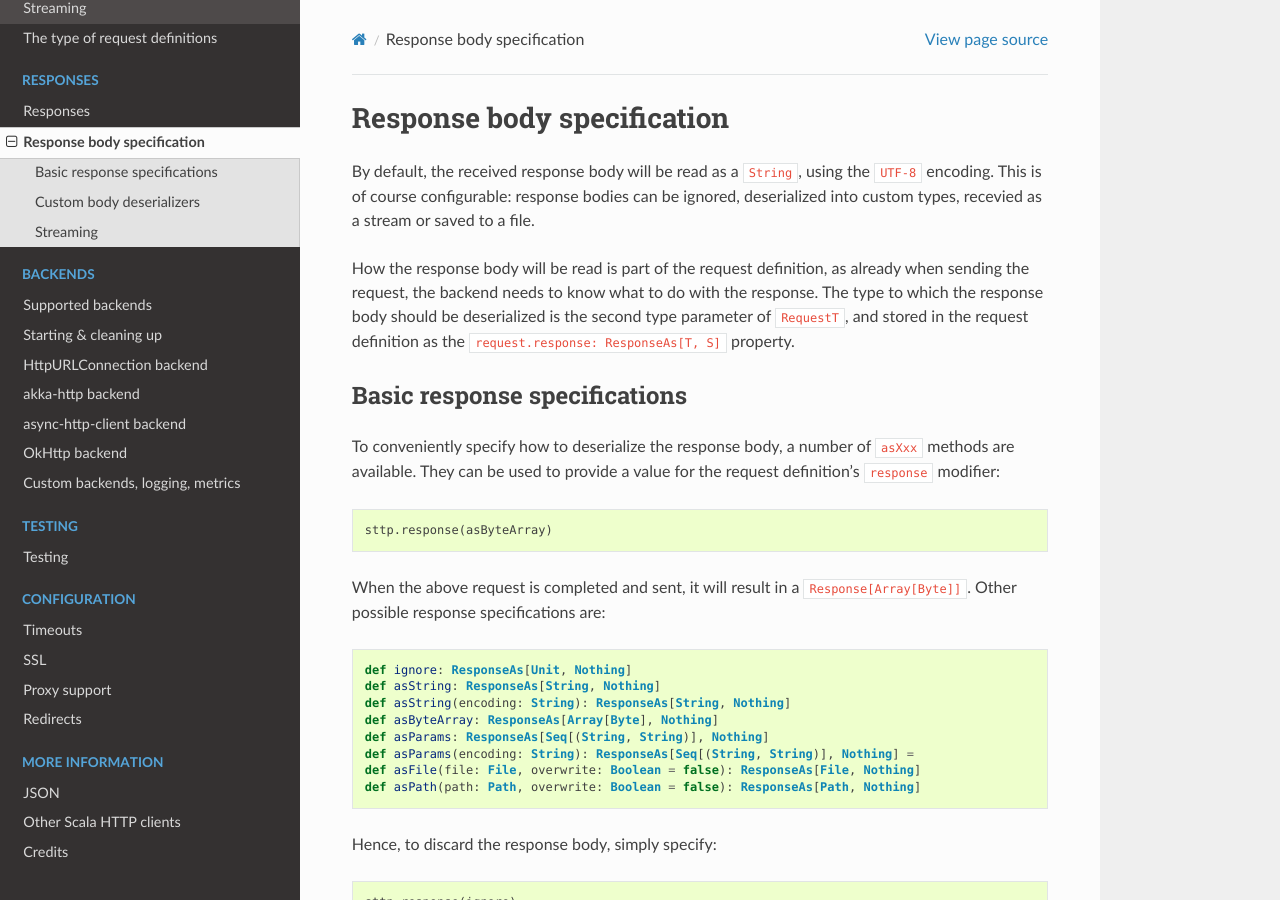
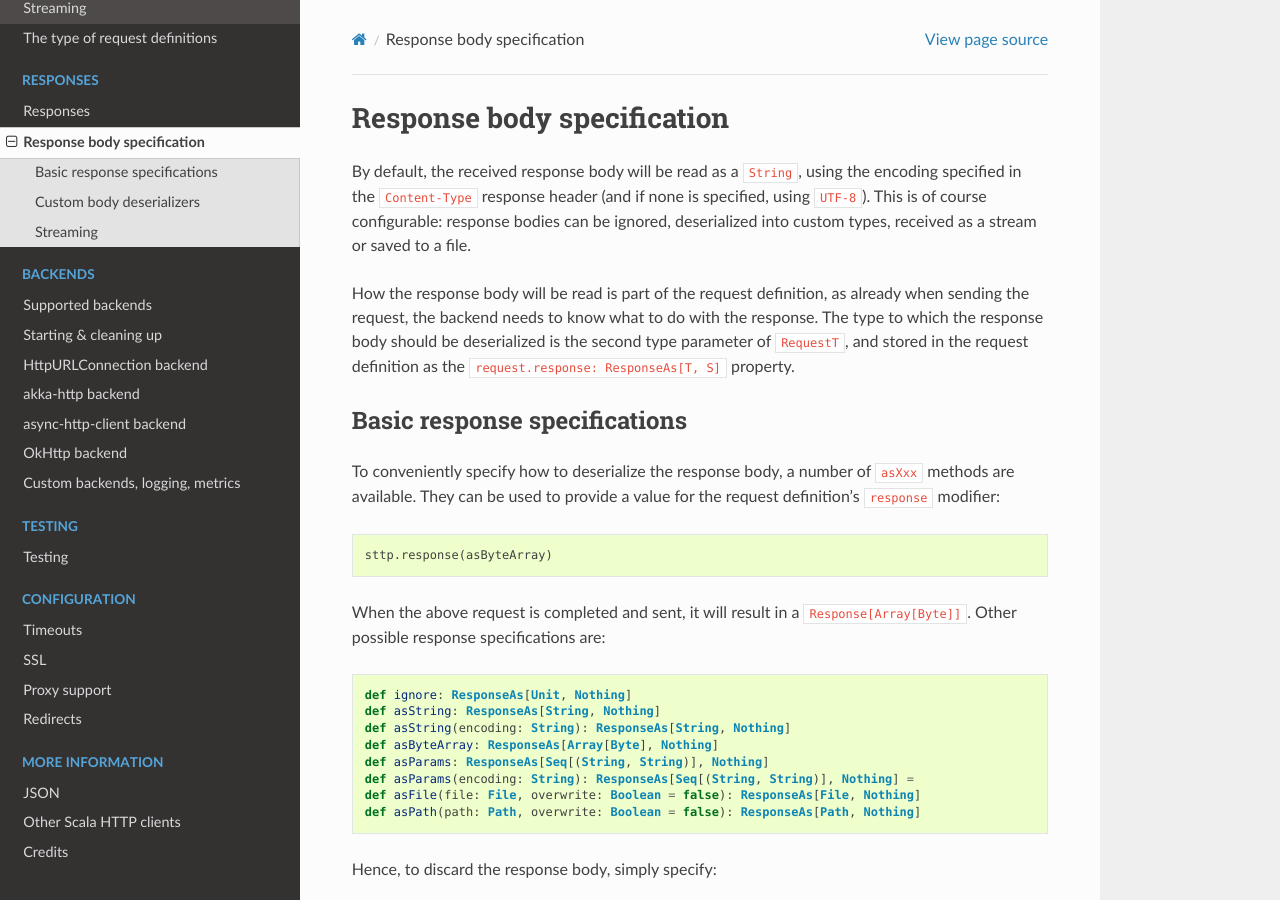
Before and after one commit to softwaremill/sttp, a Sphinx documentation site: the page built from docs/responses/body.rst, in a window 1280 px wide and 900 px high. Built offline with Sphinx 7.4.7 and the Read the Docs theme 2.0.0, drawn with Linux system fonts in a browser that asks for light colours.

Commit message:
#53: using proper encoding when reading the response body

```diff
--- a/docs/responses/body.rst
+++ b/docs/responses/body.rst
@@ -3,7 +3,7 @@
 Response body specification
 ===========================
 
-By default, the received response body will be read as a ``String``, using the ``UTF-8`` encoding. This is of course configurable: response bodies can be ignored, deserialized into custom types, recevied as a stream or saved to a file.
+By default, the received response body will be read as a ``String``, using the encoding specified in the ``Content-Type`` response header (and if none is specified, using ``UTF-8``). This is of course configurable: response bodies can be ignored, deserialized into custom types, received as a stream or saved to a file.
 
 How the response body will be read is part of the request definition, as already when sending the request, the backend needs to know what to do with the response. The type to which the response body should be deserialized is the second type parameter of ``RequestT``, and stored in the request definition as the ``request.response: ResponseAs[T, S]`` property.
 
```
Also changed, not shown: 6 other files.
